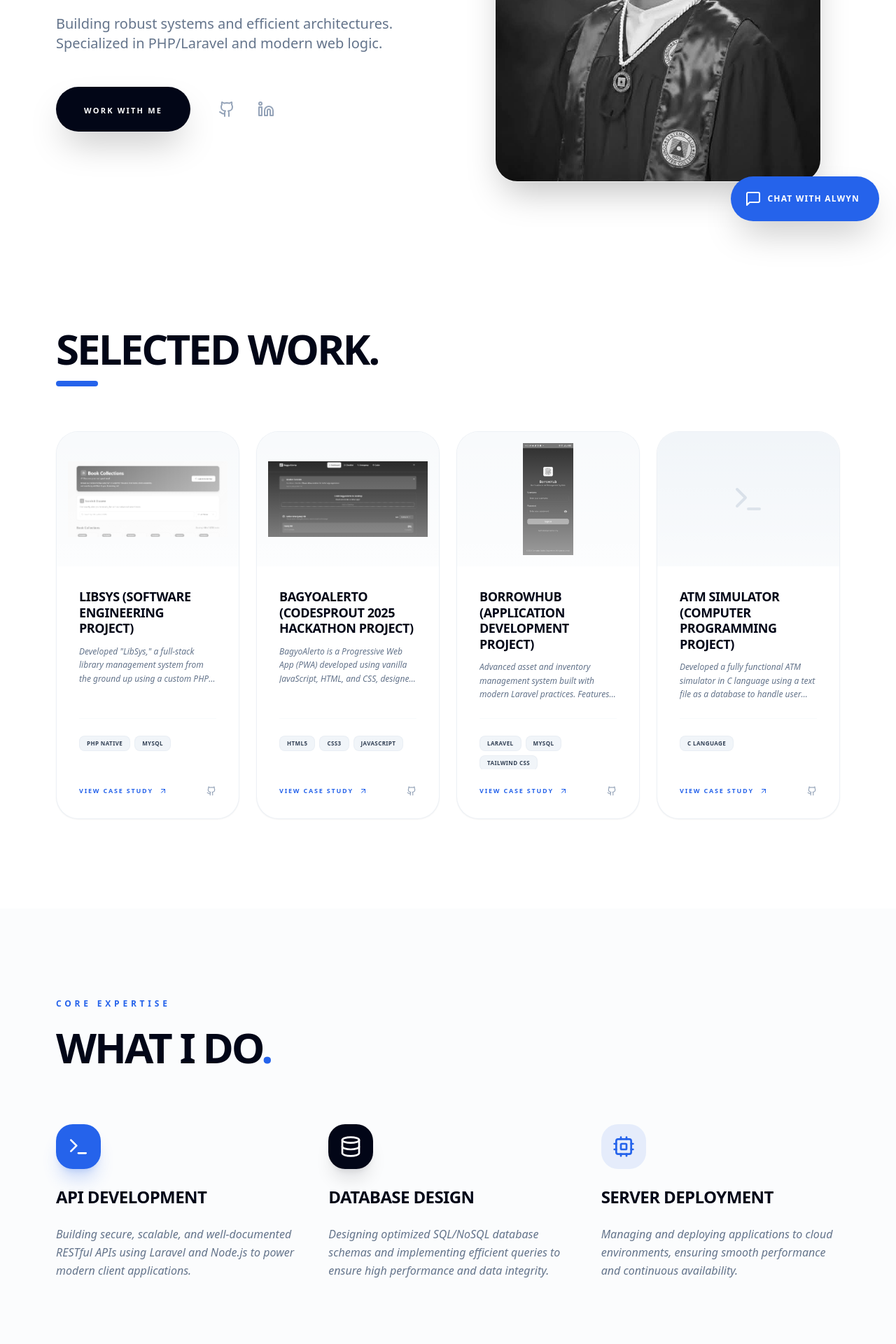
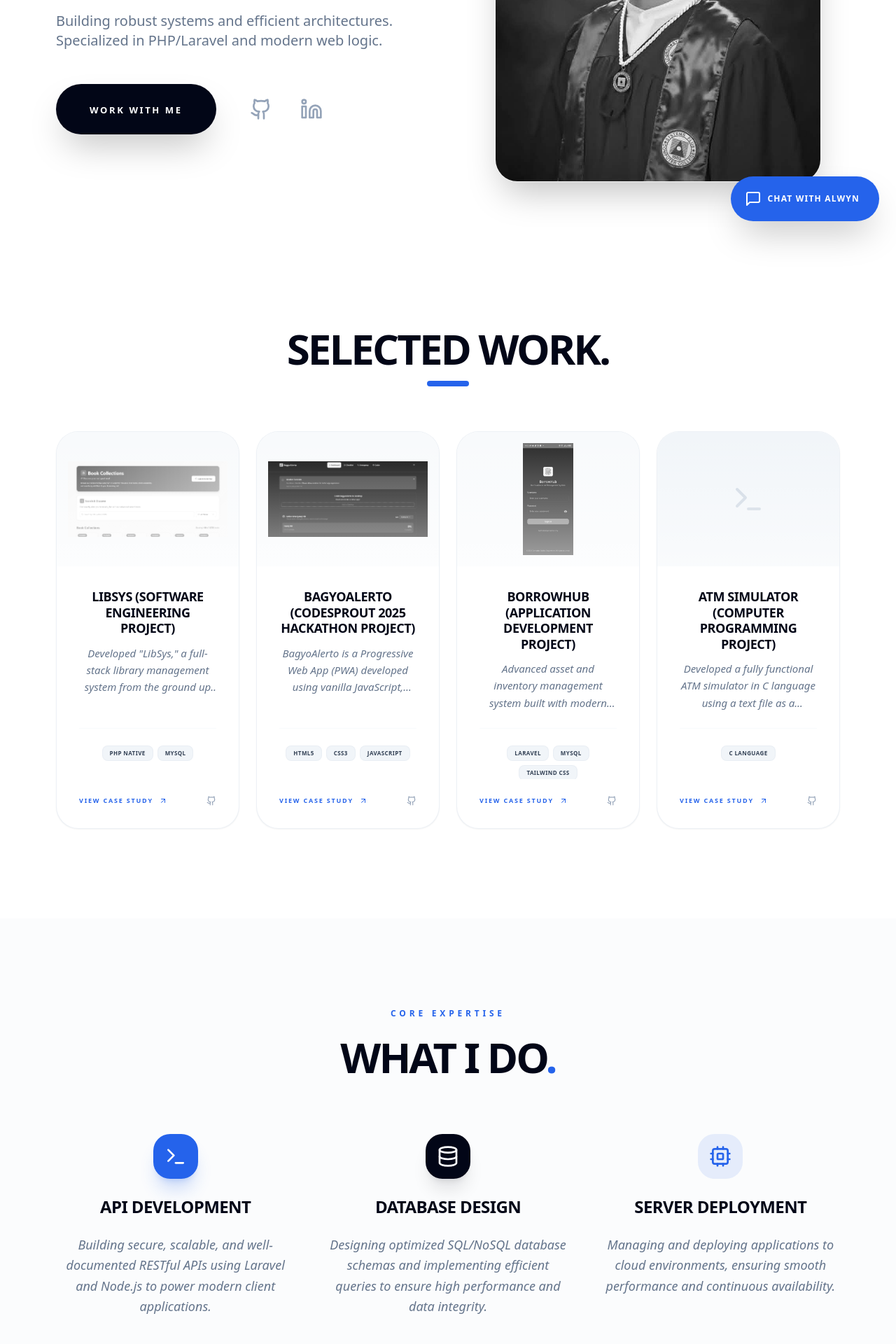
Before and after one commit to sis0n/alwynsisonadriano, a React (Vite) app: page / in a window 1280 px wide. Shown: the part 460-2380 px from the top of the page at 70% size. Built offline with nearby package versions, Linux system fonts and the light colour scheme; the HTML template or start-up script is replaced by a standard one.

Commit message:
style: refine UI alignment, font sizes, and button visibility

```diff
--- a/src/pages/Home.tsx
+++ b/src/pages/Home.tsx
@@ -132,6 +132,7 @@ const Home: React.FC = () => {
               initial={{ opacity: 0, x: -20 }}
               animate={{ opacity: 1, x: 0 }}
               transition={{ duration: 1 }}
+              className="text-center lg:text-left"
             >
               <RevealText delay={0.1}>
                 <h1 className="text-5xl md:text-7xl font-black tracking-tighter leading-[0.9] text-slate-950 dark:text-white mb-8 uppercase">
@@ -144,7 +145,7 @@ const Home: React.FC = () => {
                 initial={{ opacity: 0 }}
                 animate={{ opacity: 1 }}
                 transition={{ delay: 0.6, duration: 1 }}
-                className="text-lg md:text-xl text-slate-500 dark:text-slate-400 mb-12 max-w-lg leading-relaxed font-medium"
+                className="text-lg md:text-xl text-slate-500 dark:text-slate-400 mb-12 max-w-lg leading-relaxed font-medium mx-auto lg:mx-0"
               >
                 Building robust systems and efficient architectures. Specialized in PHP/Laravel and modern web logic.
               </motion.p>
@@ -153,15 +154,15 @@ const Home: React.FC = () => {
                 initial={{ opacity: 0, y: 10 }}
                 animate={{ opacity: 1, y: 0 }}
                 transition={{ delay: 0.8 }}
-                className="flex items-center gap-6 md:gap-10"
+                className="flex flex-col sm:flex-row items-center justify-center lg:justify-start gap-8 md:gap-12"
               >
-                <button onClick={openHireModal} className="group relative bg-slate-950 dark:bg-white text-white dark:text-black px-10 py-5 rounded-full font-bold overflow-hidden transition-all hover:scale-105 active:scale-95 shadow-2xl">
-                   <span className="relative z-10 uppercase tracking-[0.2em] text-[11px]">Work with me</span>
+                <button onClick={openHireModal} className="group relative bg-slate-950 dark:bg-white text-white dark:text-black px-12 py-6 rounded-full font-bold overflow-hidden transition-all hover:scale-105 active:scale-95 shadow-2xl">
+                   <span className="relative z-10 uppercase tracking-[0.2em] text-[13px]">Work with me</span>
                    <div className="absolute inset-0 bg-blue-600 translate-y-full group-hover:translate-y-0 transition-transform duration-500" />
                 </button>
-                <div className="flex gap-6 md:gap-8">
-                  <a href={contact.github} target="_blank" rel="noopener noreferrer" className="text-slate-400 hover:text-slate-950 dark:hover:text-white hover:scale-110 transition-all"><Github size={24} /></a>
-                  <a href={contact.linkedin} target="_blank" rel="noopener noreferrer" className="text-slate-400 hover:text-slate-950 dark:hover:text-white hover:scale-110 transition-all"><Linkedin size={24} /></a>
+                <div className="flex gap-8 md:gap-10">
+                  <a href={contact.github} target="_blank" rel="noopener noreferrer" className="text-slate-400 hover:text-slate-950 dark:hover:text-white hover:scale-110 transition-all"><Github size={32} /></a>
+                  <a href={contact.linkedin} target="_blank" rel="noopener noreferrer" className="text-slate-400 hover:text-slate-950 dark:hover:text-white hover:scale-110 transition-all"><Linkedin size={32} /></a>
                 </div>
               </motion.div>
             </motion.div>
@@ -187,7 +188,7 @@ const Home: React.FC = () => {
       {/* 2. PROJECTS SECTION */}
       <section id="projects" className={`transition-colors relative ${sectionPadding}`}>
         <div className="max-w-7xl mx-auto">
-          <div className="mb-16 text-center md:text-left">
+          <div className="mb-16 text-center">
             <RevealText>
               <h2 className="text-4xl md:text-6xl font-black tracking-tighter uppercase mb-4 text-slate-950 dark:text-white leading-none">Selected Work.</h2>
             </RevealText>
@@ -196,7 +197,7 @@ const Home: React.FC = () => {
               whileInView={{ width: 60 }}
               viewport={{ once: true }}
               transition={{ duration: 0.8, delay: 0.4 }}
-              className="h-2 bg-blue-600 rounded-full mx-auto md:mx-0"
+              className="h-2 bg-blue-600 rounded-full mx-auto"
             />
           </div>
 
@@ -213,18 +214,18 @@ const Home: React.FC = () => {
                   <div className="absolute inset-0 bg-gradient-to-t from-white dark:from-slate-900 to-transparent opacity-60" />
                 </div>
 
-                <div className="p-8 flex-1 flex flex-col">
+                <div className="p-8 flex-1 flex flex-col text-center">
                   <div className="flex-1">
                     <h3 className="text-lg font-black mb-3 uppercase tracking-tight text-slate-950 dark:text-white leading-tight">
                       {project.title}
                     </h3>
-                    <p className="text-slate-500 dark:text-slate-400 text-xs leading-relaxed mb-6 italic line-clamp-3">
+                    <p className="text-slate-500 dark:text-slate-400 text-[15px] leading-relaxed mb-6 italic line-clamp-3">
                       {project.description}
                     </p>
                   </div>
 
                   <div className="pt-6 border-t border-slate-50 dark:border-slate-800/50 mt-auto">
-                  <div className="flex flex-wrap gap-1.5 mb-6 h-12 items-start overflow-hidden">
+                  <div className="flex flex-wrap gap-1.5 mb-6 h-12 items-start justify-center overflow-hidden">
                     {project.technologies.slice(0, 3).map((tech, tIdx) => (
                       <span key={tIdx} className="text-[8px] font-black px-2.5 py-1 bg-slate-100 dark:bg-slate-800 rounded-lg text-slate-700 dark:text-slate-400 uppercase tracking-wider border border-slate-200/50 dark:border-transparent">
                         {tech}
@@ -258,7 +259,7 @@ const Home: React.FC = () => {
 
       {/* 2.5 SERVICES SECTION */}
       <section className={`relative ${sectionPadding} bg-slate-50/50 dark:bg-slate-900/10`}>
-        <div className="max-w-7xl mx-auto">
+        <div className="max-w-7xl mx-auto text-center">
           <div className="mb-20">
              <RevealText className="mb-6">
                 <h2 className="text-blue-600 font-black text-xs tracking-[0.4em] uppercase">Core Expertise</h2>
@@ -275,11 +276,11 @@ const Home: React.FC = () => {
                viewport={{ once: true }}
                className="space-y-6"
              >
-                <div className="w-16 h-16 rounded-3xl bg-blue-600 flex items-center justify-center text-white shadow-xl shadow-blue-600/20">
+                <div className="w-16 h-16 rounded-3xl bg-blue-600 flex items-center justify-center text-white shadow-xl shadow-blue-600/20 mx-auto">
                    <Terminal size={32} />
                 </div>
                 <h4 className="text-2xl font-black uppercase tracking-tight text-slate-950 dark:text-white">API Development</h4>
-                <p className="text-slate-500 dark:text-slate-400 font-medium leading-relaxed italic">
+                <p className="text-slate-500 dark:text-slate-400 text-lg font-medium leading-relaxed italic">
                   Building secure, scalable, and well-documented RESTful APIs using Laravel and Node.js to power modern client applications.
                 </p>
              </motion.div>
@@ -291,11 +292,11 @@ const Home: React.FC = () => {
                transition={{ delay: 0.1 }}
                className="space-y-6"
              >
-                <div className="w-16 h-16 rounded-3xl bg-slate-950 dark:bg-white flex items-center justify-center text-white dark:text-slate-950 shadow-xl shadow-slate-950/10">
+                <div className="w-16 h-16 rounded-3xl bg-slate-950 dark:bg-white flex items-center justify-center text-white dark:text-slate-950 shadow-xl shadow-slate-950/10 mx-auto">
                    <Database size={32} />
                 </div>
                 <h4 className="text-2xl font-black uppercase tracking-tight text-slate-950 dark:text-white">Database Design</h4>
-                <p className="text-slate-500 dark:text-slate-400 font-medium leading-relaxed italic">
+                <p className="text-slate-500 dark:text-slate-400 text-lg font-medium leading-relaxed italic">
                   Designing optimized SQL/NoSQL database schemas and implementing efficient queries to ensure high performance and data integrity.
                 </p>
              </motion.div>
@@ -307,11 +308,11 @@ const Home: React.FC = () => {
                transition={{ delay: 0.2 }}
                className="space-y-6"
              >
-                <div className="w-16 h-16 rounded-3xl bg-blue-600/10 flex items-center justify-center text-blue-600">
+                <div className="w-16 h-16 rounded-3xl bg-blue-600/10 flex items-center justify-center text-blue-600 mx-auto">
                    <Cpu size={32} />
                 </div>
                 <h4 className="text-2xl font-black uppercase tracking-tight text-slate-950 dark:text-white">Server Deployment</h4>
-                <p className="text-slate-500 dark:text-slate-400 font-medium leading-relaxed italic">
+                <p className="text-slate-500 dark:text-slate-400 text-lg font-medium leading-relaxed italic">
                   Managing and deploying applications to cloud environments, ensuring smooth performance and continuous availability.
                 </p>
              </motion.div>
@@ -321,7 +322,7 @@ const Home: React.FC = () => {
 
       {/* 3. ABOUT SECTION */}
       <section id="about" className={`relative ${sectionPadding}`}>
-        <div className="max-w-4xl mx-auto">
+        <div className="max-w-4xl mx-auto text-center">
           <RevealText className="mb-10">
             <h2 className="text-blue-600 font-black text-xs tracking-[0.4em] uppercase">Who I Am</h2>
           </RevealText>
@@ -335,7 +336,7 @@ const Home: React.FC = () => {
             whileInView={{ opacity: 1, y: 0 }}
             viewport={{ once: true }}
             transition={{ duration: 1, delay: 0.3 }}
-            className="text-xl text-slate-500 dark:text-slate-400 leading-relaxed font-medium"
+            className="text-2xl text-slate-500 dark:text-slate-400 leading-relaxed font-medium"
           >
             {summary}
           </motion.p>
@@ -345,8 +346,8 @@ const Home: React.FC = () => {
       {/* 4. TOOLS SECTION */}
       <section className={`relative ${sectionPadding}`}>
         <div className="max-w-7xl mx-auto">
-          <div className="flex flex-col md:flex-row justify-between items-center md:items-end mb-16 gap-8">
-            <div className="max-w-2xl text-center md:text-left mx-auto md:mx-0">
+          <div className="flex flex-col items-center mb-16 gap-8">
+            <div className="max-w-2xl text-center mx-auto">
               <RevealText className="mb-6">
                 <h2 className="text-blue-600 font-black text-xs tracking-[0.4em] uppercase">Tech Ecosystem</h2>
               </RevealText>
@@ -356,15 +357,6 @@ const Home: React.FC = () => {
                 </h3>
               </RevealText>
             </div>
-            <motion.p
-              initial={{ opacity: 0 }}
-              whileInView={{ opacity: 1 }}
-              viewport={{ once: true }}
-              transition={{ duration: 1 }}
-              className="text-slate-500 dark:text-slate-400 font-medium italic max-w-xs text-sm border-l-2 border-blue-600 pl-6 transition-colors"
-            >
-              My core technical foundation for building scalable backend systems.
-            </motion.p>
           </div>
 
           <div className="grid grid-cols-1 md:grid-cols-2 lg:grid-cols-4 gap-8">
@@ -373,20 +365,22 @@ const Home: React.FC = () => {
                 key={idx}
                 className="relative p-10 rounded-[3rem] bg-white dark:bg-slate-900/40 border border-slate-200 dark:border-slate-800/50 hover:border-blue-500/30 transition-all shadow-sm hover:shadow-2xl dark:shadow-none h-full"
               >
-                <div className="mb-10 w-14 h-14 rounded-2xl bg-slate-50 dark:bg-slate-800 flex items-center justify-center text-blue-600 dark:text-blue-400 group-hover:scale-110 group-hover:bg-blue-600 group-hover:text-white transition-all duration-500">
+                <div className="mb-10 w-14 h-14 rounded-2xl bg-slate-50 dark:bg-slate-800 flex items-center justify-center text-blue-600 dark:text-blue-400 group-hover:scale-110 group-hover:bg-blue-600 group-hover:text-white transition-all duration-500 mx-auto">
                   {cat.title.toLowerCase().includes('backend') ? <Database size={28} /> :
                    cat.title.toLowerCase().includes('frontend') ? <LayoutIcon size={28} /> :
                    cat.title.toLowerCase().includes('database') ? <Cpu size={28} /> :
                    <Terminal size={28} />}
                 </div>
 
-                <h4 className="text-[10px] font-black uppercase tracking-[0.2em] text-slate-400 mb-2">Category 0{idx + 1}</h4>
-                <h3 className="text-xl font-black text-slate-950 dark:text-white mb-8 uppercase tracking-tight">{cat.title}</h3>
+                <div className="text-center">
+                  <h4 className="text-[10px] font-black uppercase tracking-[0.2em] text-slate-400 mb-2">Category 0{idx + 1}</h4>
+                  <h3 className="text-xl font-black text-slate-950 dark:text-white mb-8 uppercase tracking-tight">{cat.title}</h3>
+                </div>
 
-                <ul className="space-y-4">
+                <ul className="space-y-4 max-w-[200px] mx-auto">
                   {cat.skills.map((skill, sIdx) => (
-                    <li key={sIdx} className="flex items-center gap-3 text-slate-600 dark:text-slate-400 font-bold text-sm group-hover:text-slate-900 dark:group-hover:text-slate-200 transition-colors">
-                      <div className="w-2 h-2 rounded-full bg-blue-600/20 group-hover:bg-blue-600 transition-colors" />
+                    <li key={sIdx} className="flex items-center gap-3 text-slate-600 dark:text-slate-400 font-bold text-[18px] group-hover:text-slate-900 dark:group-hover:text-slate-200 transition-colors">
+                      <div className="w-2.5 h-2.5 rounded-full bg-blue-600/20 group-hover:bg-blue-600 transition-colors shrink-0" />
                       {skill}
                     </li>
                   ))}
@@ -419,18 +413,18 @@ const Home: React.FC = () => {
                 whileInView={{ opacity: 1, y: 0 }}
                 viewport={{ once: true }}
                 transition={{ duration: 1, delay: 0.5 }}
-                className="flex flex-wrap justify-center md:justify-start gap-8 mt-12"
+                className="flex flex-wrap justify-center md:justify-start gap-10 mt-12"
               >
                  <button
                    onClick={openHireModal}
-                   className="group relative bg-slate-950 dark:bg-white text-white dark:text-slate-950 px-12 py-5 rounded-full font-black uppercase tracking-[0.2em] text-[10px] overflow-hidden transition-all hover:scale-105 shadow-2xl active:scale-95"
+                   className="group relative bg-slate-950 dark:bg-white text-white dark:text-slate-950 px-14 py-7 rounded-full font-black uppercase tracking-[0.2em] text-[13px] overflow-hidden transition-all hover:scale-105 shadow-2xl active:scale-95"
                  >
                    <span className="relative z-10">Hire Me</span>
                    <div className="absolute inset-0 bg-blue-600 translate-y-full group-hover:translate-y-0 transition-transform duration-500" />
                  </button>
-                 <div className="flex items-center gap-10 px-4">
-                   <a href={contact.github} target="_blank" rel="noopener noreferrer" className="text-slate-400 hover:text-slate-950 dark:hover:text-white hover:scale-110 transition-all uppercase text-[10px] font-black tracking-widest">Github</a>
-                   <a href={contact.linkedin} target="_blank" rel="noopener noreferrer" className="text-slate-400 hover:text-slate-950 dark:hover:text-white hover:scale-110 transition-all uppercase text-[10px] font-black tracking-widest">Linkedin</a>
+                 <div className="flex items-center gap-12 px-4">
+                   <a href={contact.github} target="_blank" rel="noopener noreferrer" className="text-slate-400 hover:text-slate-950 dark:hover:text-white hover:scale-110 transition-all uppercase text-[12px] font-black tracking-widest">Github</a>
+                   <a href={contact.linkedin} target="_blank" rel="noopener noreferrer" className="text-slate-400 hover:text-slate-950 dark:hover:text-white hover:scale-110 transition-all uppercase text-[12px] font-black tracking-widest">Linkedin</a>
                  </div>
               </motion.div>
             </div>
@@ -443,7 +437,7 @@ const Home: React.FC = () => {
                 whileInView={{ opacity: 1 }}
                 viewport={{ once: true }}
                 transition={{ duration: 1, delay: 0.6 }}
-                className="text-xl text-slate-500 dark:text-slate-400 leading-relaxed mb-8 italic"
+                className="text-2xl text-slate-500 dark:text-slate-400 leading-relaxed mb-8 italic"
               >
                 "I'm always open to discussing new projects, creative ideas, or opportunities to be part of your vision."
               </motion.p>
```
